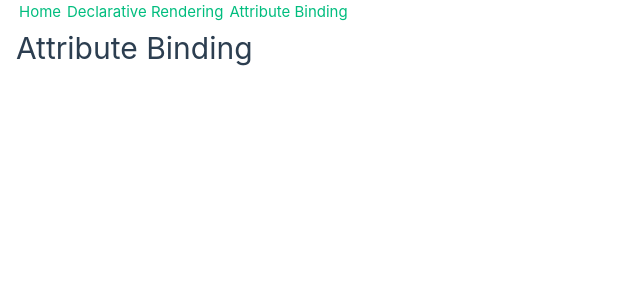
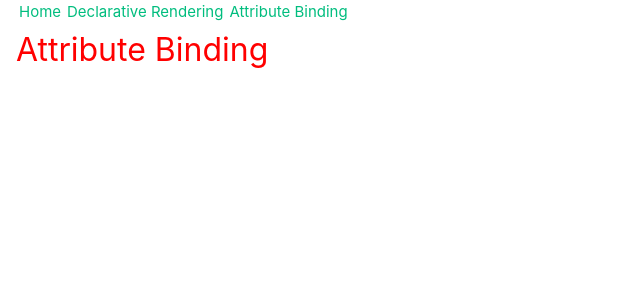
Before and after one commit to ShotGunShack/vue_composition_api_style, a Vue app: page /attribute-binding in a window 1280 px wide. Shown: the top 300 px of the page, without its empty margins (0-640 px from the left). Built offline with nearby package versions, Linux system fonts and the light colour scheme.

Commit message:
attribute_binding : allocate titleClass variable to the class name 'title' to apply to h1 using v-bind directive

```diff
--- a/src/components/AttributeBinding.vue
+++ b/src/components/AttributeBinding.vue
@@ -1,3 +1,19 @@
 <template>
-    <h1>Attribute Binding</h1>
+    <h1 v-bind:class="titleClass">Attribute Binding</h1>
 </template>
+
+<script setup>
+    import { ref } from 'vue';
+
+    const titleClass = ref('title');
+
+    console.log("Attribute h1 class bound : "+titleClass.value);
+
+</script>
+
+<style>
+    .title {
+        color: red;
+        font-size: 2rem;
+    }
+</style>
```
